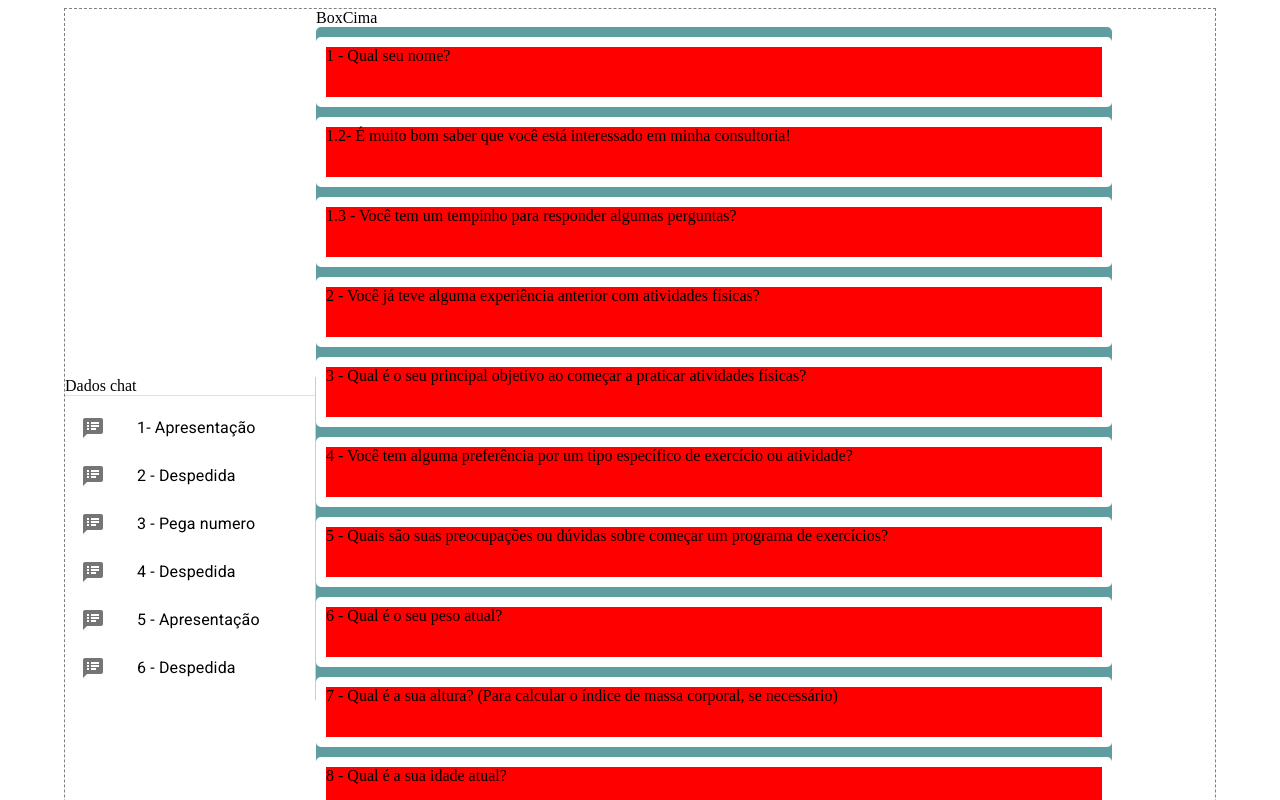
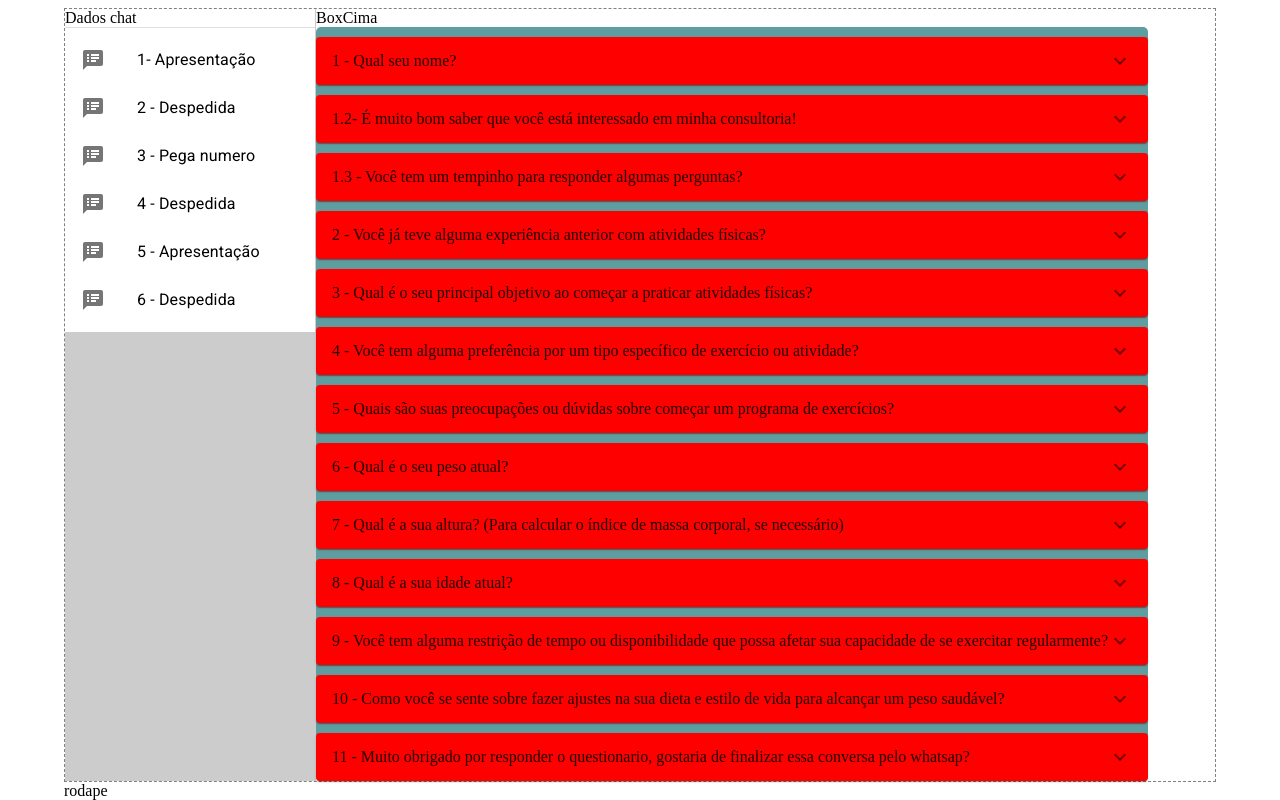
Before and after one commit to klenivingeri/fakeChat, a Next.js app: page / in a window 1280 px wide. Shown: the top 800 px of the page. Built offline with nearby package versions, Linux system fonts and the light colour scheme.

Commit message:
chore: kanban

```diff
--- a/src/app/components/ContainerList/index.js
+++ b/src/app/components/ContainerList/index.js
@@ -2,11 +2,6 @@ import {  useState } from "react";
 import Box from '@mui/material/Box';
 import Kanban from '../Kambam';
 
-let toDo = [{
-   'id': '1',
-   'title': 'Grocery',
-   'list': ['apple', 'banana', 'milk', 'eggs', 'bread']
-}]
 export default function ContainerList(props) {
   const {
     message,
@@ -14,10 +9,11 @@ export default function ContainerList(props) {
    } = props
 
    const [items, setItems] = useState({});
+  return (
+<Box sx={{
 
-  return (
-    <Box sx={{ width: '100%', bgcolor: 'background.paper' }}>
-      <Kanban initialItems={message[currentList.id]} setItems={setItems} />
-    </Box>
+}}>
+  <Kanban initialItems={message[currentList.id]} setItems={setItems} />
+</Box>
   );
 }
--- /dev/null
+++ b/src/app/components/ItemAccordion/index.js
@@ -0,0 +1,37 @@
+import * as React from 'react';
+import { Accordion, Box } from '@mui/material';
+import AccordionSummary from '@mui/material/AccordionSummary';
+import AccordionDetails from '@mui/material/AccordionDetails';
+import ExpandMoreIcon from '@mui/icons-material/ExpandMore';
+
+import Button from '@mui/material/Button';
+import TextField from '@mui/material/TextField';
+
+export default function ItemAccordion(props) {
+    const { item } = props
+  return (
+    <div>
+      <Accordion sx={{ background:'red'}}>
+        <AccordionSummary
+          expandIcon={<ExpandMoreIcon />}
+          aria-controls="panel1-content"
+          id="panel1-header"
+        >
+          {item.msg}
+        </AccordionSummary>
+        <AccordionDetails>
+        <Box sx={{
+            display:'flex'
+        }}>
+        <TextField
+        sx={{ width:"100%"}}
+        size="small"
+        id="outlined-basic" label="Clique aqui para atualizar a frase..." variant="outlined" />
+        <Button sx={{ marginLeft: '10px'}} size="small" variant="contained">Atualizar</Button>
+
+        </Box>
+        </AccordionDetails>
+      </Accordion>
+    </div>
+  );
+}
--- a/src/app/components/Kambam/index.js
+++ b/src/app/components/Kambam/index.js
@@ -1,12 +1,12 @@
 import { useEffect, useState } from "react";
 import styled from "styled-components";
-
+import ItemAccordion from "../ItemAccordion";
+import { Box } from '@mui/material';
 const Container = styled.div`
   * {
     margin: 0;
     box-sizing: border-box;
     font-family: "poppins";
-
   }
 
   .kanban {
@@ -20,16 +20,11 @@ const Container = styled.div`
     display: flex;
     flex-direction: column;
     gap: 10px;
-    min-height: 300px;
     background-color: cadetblue;
     border-radius: 5px;
   }
 
   .item {
-    background-color: white;
-    padding: 10px;
-    border-radius: 5px;
-    cursor: grab;
   }
 
   .test0 {
@@ -37,74 +32,113 @@ const Container = styled.div`
     height: 50px;
     width: 100%;
   }
-  .dragging {
+  .item.dragging,
+  .item.dragging-parent {
     opacity: 0.5;
   }
 `;
 
+const Kanban = ({ initialItems, setItems }) => {
+  const [startTime, setStartTime] = useState(null);
 
-const Kanban = ({ initialItems, setItems }) => {
+  const handleTouchStart = () => {
+    setStartTime(new Date());
+  };
+
+  const handleTouchEnd = () => {
+    if (startTime) {
+      const endTime = new Date();
+      const diferencaEmMilissegundos = endTime - startTime;
+      const segundosPassados = diferencaEmMilissegundos / 1000;
+      if (segundosPassados > 2) {
+        alert(`Tempo de toque: ${segundosPassados.toFixed(2)} segundos`);
+      }
+    }
+  };
   useEffect(() => {
-      const column = document.querySelector('.column');
+    const column = document.querySelector(".column");
 
     const handleDragStart = (e) => {
-        e.target.classList.add('dragging');
+      e.target.classList.add("dragging");
     };
 
     const handleDragEnd = (e) => {
-        e.target.classList.remove('dragging');
+      e.target.classList.remove("dragging");
       updateItemsOrder(e);
     };
 
     const handleDragOver = (e) => {
       e.preventDefault();
-        const dragging = document.querySelector('.dragging');
+      const dragging = document.querySelector(".dragging");
       const applyAfter = getNewPosition(e.currentTarget, e.clientY);
 
-        if (applyAfter && applyAfter !== dragging) { // Verificar se applyAfter não é o próprio elemento de arrasto
-          applyAfter.insertAdjacentElement('afterend', dragging);
-        } else if (applyAfter !== dragging) { // Verificar se applyAfter não é o próprio elemento de arrasto
+      if (applyAfter && applyAfter !== dragging) {
+        // Verificar se applyAfter não é o próprio elemento de arrasto
+        applyAfter.insertAdjacentElement("afterend", dragging);
+      } else if (applyAfter !== dragging) {
+        // Verificar se applyAfter não é o próprio elemento de arrasto
         e.currentTarget.prepend(dragging);
       }
     };
 
     const handleTouchStart = (e) => {
       e.preventDefault();
-        e.target.classList.add('dragging');
+      e.target.classList.add("dragging");
     };
 
     const handleTouchMove = (e) => {
       e.preventDefault();
-        const target = e.target.closest('.item'); // Procura o elemento mais próximo com a classe "item"
-        const dragging = document.querySelector('.dragging');
-        if (target) { // Verifica se o elemento clicado é um item
-          const applyAfter = getNewPosition(e.currentTarget, e.touches[0].clientY);
+      const target = e.target.closest(".item"); // Procura o elemento mais próximo com a classe "item"
+      const dragging = document.querySelector(".dragging");
+
+      if (target) {
+        // Verifica se o elemento clicado é um item
+        const applyAfter = getNewPosition(
+          e.currentTarget,
+          e.touches[0].clientY
+        );
 
         if (applyAfter) {
-            applyAfter.insertAdjacentElement('afterend', target);
+          applyAfter.insertAdjacentElement("afterend", target);
         } else {
-            if (dragging) { // Se não estiver sobre um item, remove a classe "dragging" para evitar o efeito de opacidade
-                dragging.classList.remove('dragging');
+          if (dragging) {
+            dragging.classList.remove("dragging");
           }
           e.currentTarget.prepend(target);
         }
 
+        // Adiciona a classe "dragging" apenas ao item arrastado
+        document.querySelectorAll(".item").forEach((item) => {
+          if (item === target) {
+            item.classList.add("dragging");
+          } else {
+            item.classList.remove("dragging");
           }
-        else if (dragging) { // Se não estiver sobre um item, remove a classe "dragging" para evitar o efeito de opacidade
-            dragging.classList.remove('dragging');
+
+          // Adiciona a classe "dragging-parent" ao item pai
+          const parent = item.parentNode.closest(".item");
+          if (parent && parent !== target) {
+            parent.classList.add("dragging-parent");
+          } else if (parent) {
+            parent.classList.remove("dragging-parent");
+          }
+        });
+      } else if (dragging) {
+        // Se não estiver sobre um item, remove a classe "dragging" para evitar o efeito de opacidade
+        dragging.classList.remove("dragging");
       }
     };
 
     const handleTouchEnd = (e) => {
-        const dragging = document.querySelector('.dragging');
+      const dragging = document.querySelector(".dragging");
       if (dragging) {
-          dragging.classList.remove('dragging');
+        dragging.classList.remove("dragging");
         updateItemsOrder(e);
       }
     };
 
     const getNewPosition = (column, posY) => {
-        const cards = column.querySelectorAll('.item:not(.dragging)');
+      const cards = column.querySelectorAll(".item:not(.dragging)");
       let result;
 
       for (let refer_card of cards) {
@@ -118,26 +152,30 @@ const Kanban = ({ initialItems, setItems }) => {
     };
 
     const updateItemsOrder = (e) => {
-        const updatedItems = Array.from(e.target.parentNode.children).map((child) => {
-          return initialItems.find((item) => item.id === parseInt(child.dataset.itemId));
-        });
+      const updatedItems = Array.from(e.target.parentNode.children).map(
+        (child) => {
+          return initialItems.find(
+            (item) => item.id === parseInt(child.dataset.itemId)
+          );
+        }
+      );
       setItems(updatedItems);
     };
 
-      column.addEventListener('dragover', handleDragOver);
-      column.addEventListener('dragstart', handleDragStart);
-      column.addEventListener('dragend', handleDragEnd);
-      column.addEventListener('touchstart', handleTouchStart);
-      column.addEventListener('touchmove', handleTouchMove);
-      column.addEventListener('touchend', handleTouchEnd);
+    column.addEventListener("dragover", handleDragOver);
+    column.addEventListener("dragstart", handleDragStart);
+    column.addEventListener("dragend", handleDragEnd);
+    column.addEventListener("touchstart", handleTouchStart);
+    column.addEventListener("touchmove", handleTouchMove);
+    column.addEventListener("touchend", handleTouchEnd);
 
     return () => {
-        column.removeEventListener('dragover', handleDragOver);
-        column.removeEventListener('dragstart', handleDragStart);
-        column.removeEventListener('dragend', handleDragEnd);
-        column.removeEventListener('touchstart', handleTouchStart);
-        column.removeEventListener('touchmove', handleTouchMove);
-        column.removeEventListener('touchend', handleTouchEnd);
+      column.removeEventListener("dragover", handleDragOver);
+      column.removeEventListener("dragstart", handleDragStart);
+      column.removeEventListener("dragend", handleDragEnd);
+      column.removeEventListener("touchstart", handleTouchStart);
+      column.removeEventListener("touchmove", handleTouchMove);
+      column.removeEventListener("touchend", handleTouchEnd);
     };
   }, [initialItems, setItems]);
 
@@ -151,9 +189,24 @@ const Kanban = ({ initialItems, setItems }) => {
               className="item"
               draggable
               data-item-id={item.id}
+              onTouchStart={handleTouchStart}
+              onTouchEnd={handleTouchEnd}
             >
-                <div className="test0">{item.msg}</div>
 
+              <Box
+                sx={{
+                  display: { xs: "block", md: "none" },
+                }}
+              >
+                <div>{item.msg}</div>
+              </Box>
+              <Box
+                sx={{
+                  display: { xs: "none", md: "block" },
+                }}
+              >
+                <ItemAccordion item={item} />
+              </Box>
             </div>
           ))}
         </div>
--- /dev/null
+++ b/src/app/components/SelectMobile/index.js
@@ -0,0 +1,33 @@
+import * as React from 'react';
+import InputLabel from '@mui/material/InputLabel';
+import MenuItem from '@mui/material/MenuItem';
+import FormControl from '@mui/material/FormControl';
+import Select from '@mui/material/Select';
+
+export default function SelectMobile() {
+  const [age, setAge] = React.useState('');
+
+  const handleChange = (event) => {
+    setAge(event.target.value);
+  };
+
+  return (
+    <FormControl sx={{ p:1, width:'100%' }} size="small">
+      <InputLabel id="demo-select-small-label">Age</InputLabel>
+      <Select
+        labelId="demo-select-small-label"
+        id="demo-select-small"
+        value={age}
+        label="Age"
+        onChange={handleChange}
+      >
+        <MenuItem value="">
+          <em>None</em>
+        </MenuItem>
+        <MenuItem value={10}>Ten</MenuItem>
+        <MenuItem value={20}>Twenty</MenuItem>
+        <MenuItem value={30}>Thirty</MenuItem>
+      </Select>
+    </FormControl>
+  );
+}
--- a/src/app/page.js
+++ b/src/app/page.js
@@ -1,15 +1,23 @@
 "use client";
 
 import React, { useState, useEffect } from "react";
-import { Box, Container } from "@mui/material";
+import { Box, Container as MuiContainer } from "@mui/material";
 import SelectedListItem from "./components/SelectedListItem";
 import ContainerList from "./components/ContainerList";
 import { dataChat } from "./utils/const";
+import SelectMobile from "./components/SelectMobile";
+import styled from "styled-components";
+
+const Container = styled(MuiContainer)`
+  margin: 0;
+  padding: 0;
+  box-sizing: border-box;
+`;
 
 export default function controlPanel() {
   const [hydrate, setHydrate] = useState(false);
   const [records, setRecords] = useState({});
-  const [currentList, setCurrentList] = useState( {
+  const [currentList, setCurrentList] = useState({
     name: "1 - Apresentação",
     id: "start",
   });
@@ -23,7 +31,6 @@ export default function controlPanel() {
     action = false;
   }, []);
 
-
   return (
     hydrate && (
       <Container sx={{ p: 0 }}>
@@ -32,31 +39,45 @@ export default function controlPanel() {
           sx={{
             border: "1px dashed grey",
             display: "flex",
-            flexDirection: { xs: "column", md: "row" }, // Em mobile, coluna, em desktop, linha
-            justifyContent: "space-between", // Distribui os elementos horizontalmente
-            alignItems: "center", // Centraliza os elementos verticalmente
+            flexDirection: { xs: "column", md: "row" },
+            justifyContent: "space-between",
           }}
         >
           <Box
             sx={{
+              display: { xs: "block", md: "none" },
               mb: { xs: 2, md: 0 },
-              width: { xs: "100%", md: 250 },
+              width: { xs: "100%" },
               background: "#CCC",
               borderRight: { xs: 0, md: "1px solid #ccc" },
             }}
           >
-            <SelectedListItem setCurrentList={setCurrentList} listName={records.listName} />
+            <SelectMobile />
           </Box>
+          <Box
+            sx={{
+              display: { xs: "none", md: "block" },
+              mb: { xs: 2, md: 0 },
+              width: { md: 250 },
+              background: "#CCC",
+              borderRight: { xs: 0, md: "1px solid #ccc" },
+            }}
+          >
+            <SelectedListItem
+              setCurrentList={setCurrentList}
+              listName={records.listName}
+            />
+          </Box>
+
           <Box sx={{ flex: "1" }}>
-            <Box>
-              {/* Este box irá para a direita em desktop */}
-              BoxCima
-            </Box>
-            <Box>
+            <Box>BoxCima</Box>
+            <Box sx={{ marginRight: "50px" }}>
               <ContainerList message={records.list} currentList={currentList} />
             </Box>
           </Box>
         </Box>
+
+        {/* Renderiza o rodapé */}
         <Box sx={{ mb: { xs: 2, md: 0 } }}>rodape</Box>
       </Container>
     )
```
Lines whose indentation alone changed are shown as unchanged.
